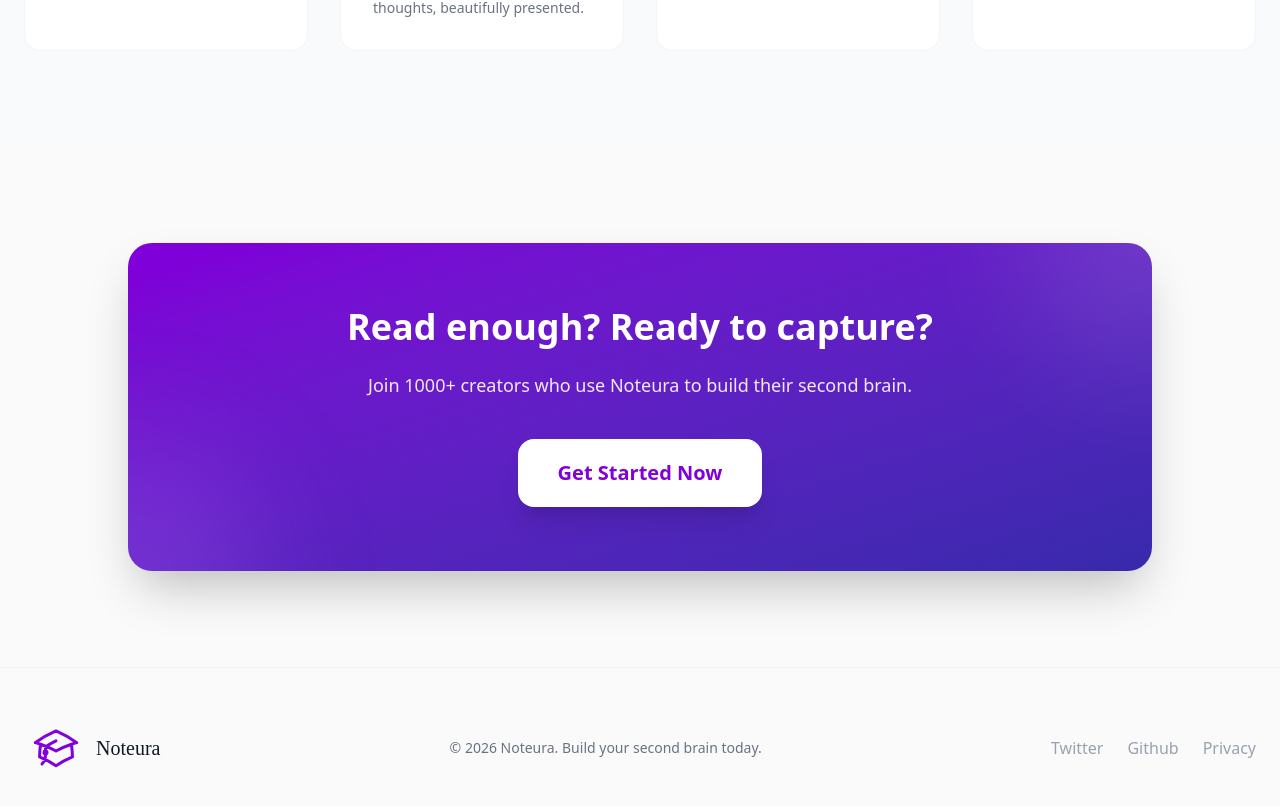
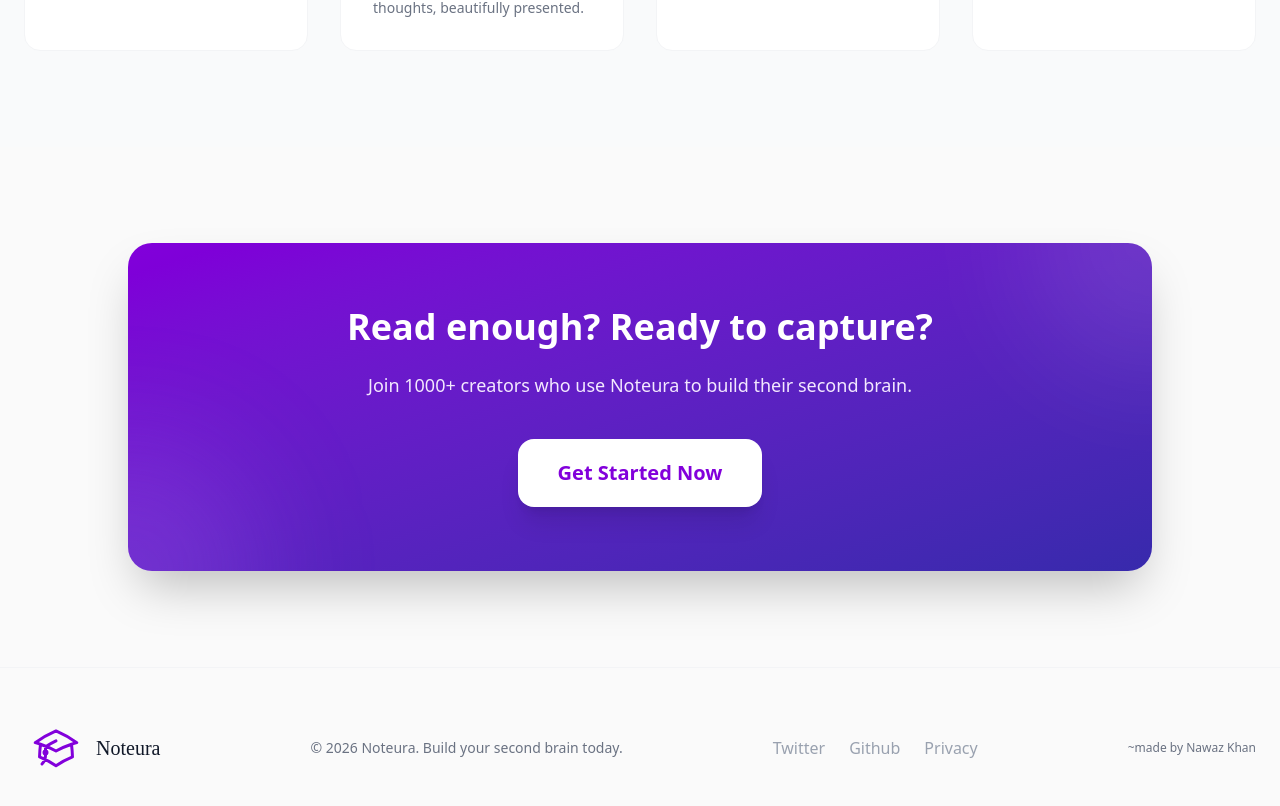
Before and after one commit to nawaz2905/noteura, a React (Vite) app in the folder frontend-noteura/: page / in a window 1280 px wide. Shown: the part 1401-2207 px from the top of the page. Built offline with nearby package versions, Linux system fonts and the light colour scheme; no server answers; a web font is replaced by a local one.

Commit message:
frontend and backend are updated

```diff
--- a/frontend-noteura/src/component/pages/LandingPage.tsx
+++ b/frontend-noteura/src/component/pages/LandingPage.tsx
@@ -23,8 +23,8 @@ export function LandingPage() {
         <div className="min-h-screen bg-[#fafafa] overflow-x-hidden">
             {/* Navbar */}
             <nav className={`fixed top-0 left-0 right-0 z-50 transition-all duration-300 px-6 ${scrolled
-                    ? "bg-white/70 backdrop-blur-lg py-3 shadow-sm border-b border-gray-100"
-                    : "bg-transparent py-5"
+                ? "bg-white/70 backdrop-blur-lg py-3 shadow-sm border-b border-gray-100"
+                : "bg-transparent py-5"
                 }`}>
                 <div className="max-w-7xl mx-auto flex items-center justify-between">
                     <div className="flex items-center gap-2 text-2xl font-['Germania_One'] text-gray-900 transition-transform duration-300 origin-left"
@@ -158,8 +158,14 @@ export function LandingPage() {
                         <a href="#" className="text-gray-400 hover:text-purple-600 transition-colors">Twitter</a>
                         <a href="#" className="text-gray-400 hover:text-purple-600 transition-colors">Github</a>
                         <a href="#" className="text-gray-400 hover:text-purple-600 transition-colors">Privacy</a>
+
                     </div>
+                    <p className="text-xs text-gray-500">
+                        ~made by Nawaz Khan
+                    </p>
+
                 </div>
+
             </footer>
 
             <style>{`
--- a/frontend-noteura/src/config.ts
+++ b/frontend-noteura/src/config.ts
@@ -1,2 +1,2 @@
-export const BACKEND_URL = "http://localhost:3000"
+export const BACKEND_URL = import.meta.env.VITE_BACKEND_URL || "http://localhost:3000"
 export const SITE_URL = window.location.origin;
```
Also changed, not shown: 1 other file (tests, documents, lock files or other folders).
